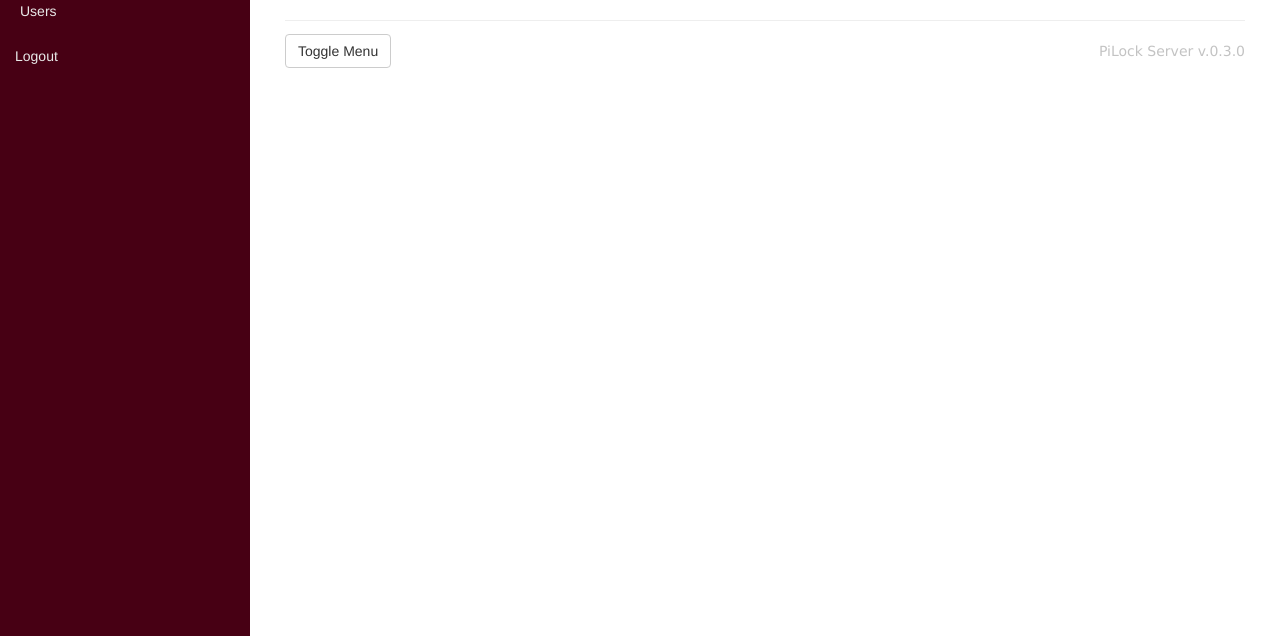
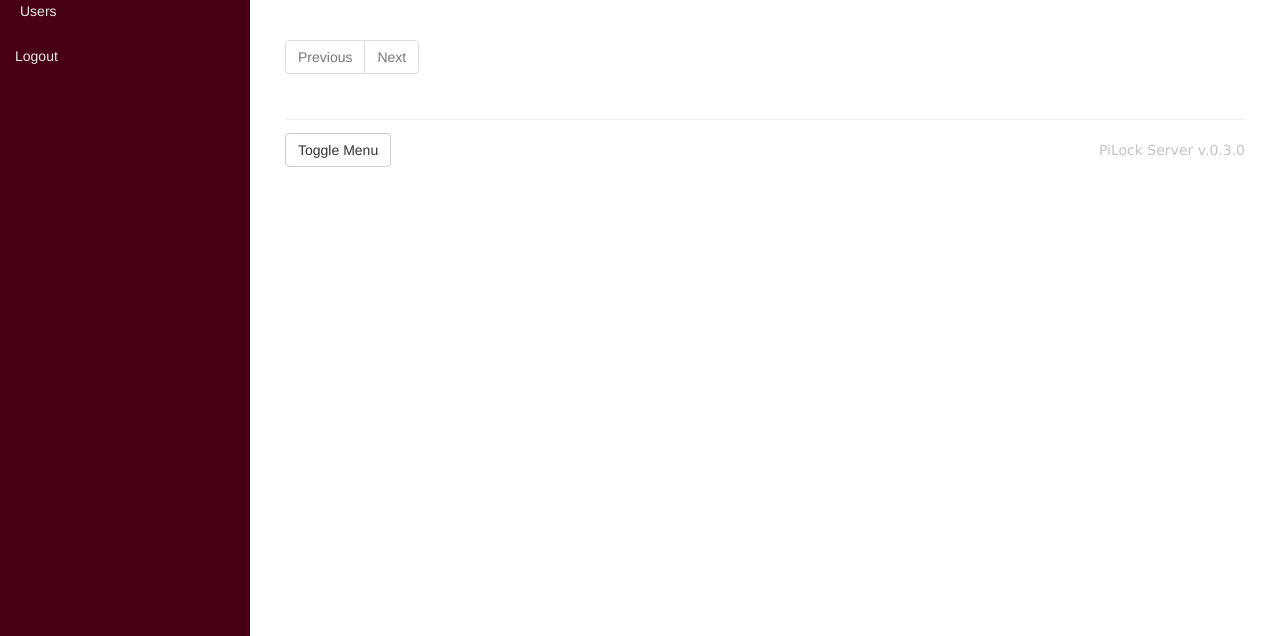
Before and after one commit to kerk12/PiLock, a Django app: template AdminCP/templates/ACPAccessLog.html in a window 1280 px wide. Shown: the part 164-800 px from the top of the page. Run offline with Django 3.2, Linux system fonts and the light colour scheme; the template is opened without the code that fills it, so the values that code supplies are empty; some libraries are stand-ins or nearby versions.

Commit message:
Implemented pagination. Throws EmptyPage on render. Needs investigation.

```diff
--- a/AdminCP/templates/ACPAccessLog.html
+++ b/AdminCP/templates/ACPAccessLog.html
@@ -54,4 +54,28 @@
         {% endfor %}
     </tbody>
 </table>
+<nav aria-label="Page navigation example">
+  <ul class="pagination">
+        {% if access_attempts.has_previous %}
+            <li class="page-item">
+            <a class="page-link" href="?p={{ access_attempts.previous_page_number }}" aria-label="Previous">Previous</a>
+        {% else %}
+            <li class="page-item disabled">
+            <a class="page-link" href="#" aria-label="Previous">Previous</a>
+        {% endif %}
+    </li>
+      {% for i in access_attempts.paginator.page_range %}
+        <li class="page-item"><a class="page-link" href="?p={{i}}">{{ i }}</a></li>
+      {% endfor %}
+      {% if access_attempts.has_next %}
+        <li class="page-item">
+        <a class="page-link" href="?p={{ access_attempts.next_page_number }}" aria-label="Next">Next</a>
+        {% else %}
+        <li class="page-item disabled">
+        <a class="page-link disabled" href="?p={{ access_attempts.next_page_number }}" aria-label="Next">Next</a>
+      {% endif %}
+    </li>
+
+  </ul>
+</nav>
 {% endblock %}
```
Also changed, not shown: AdminCP/views.py (+12 -2 lines).
